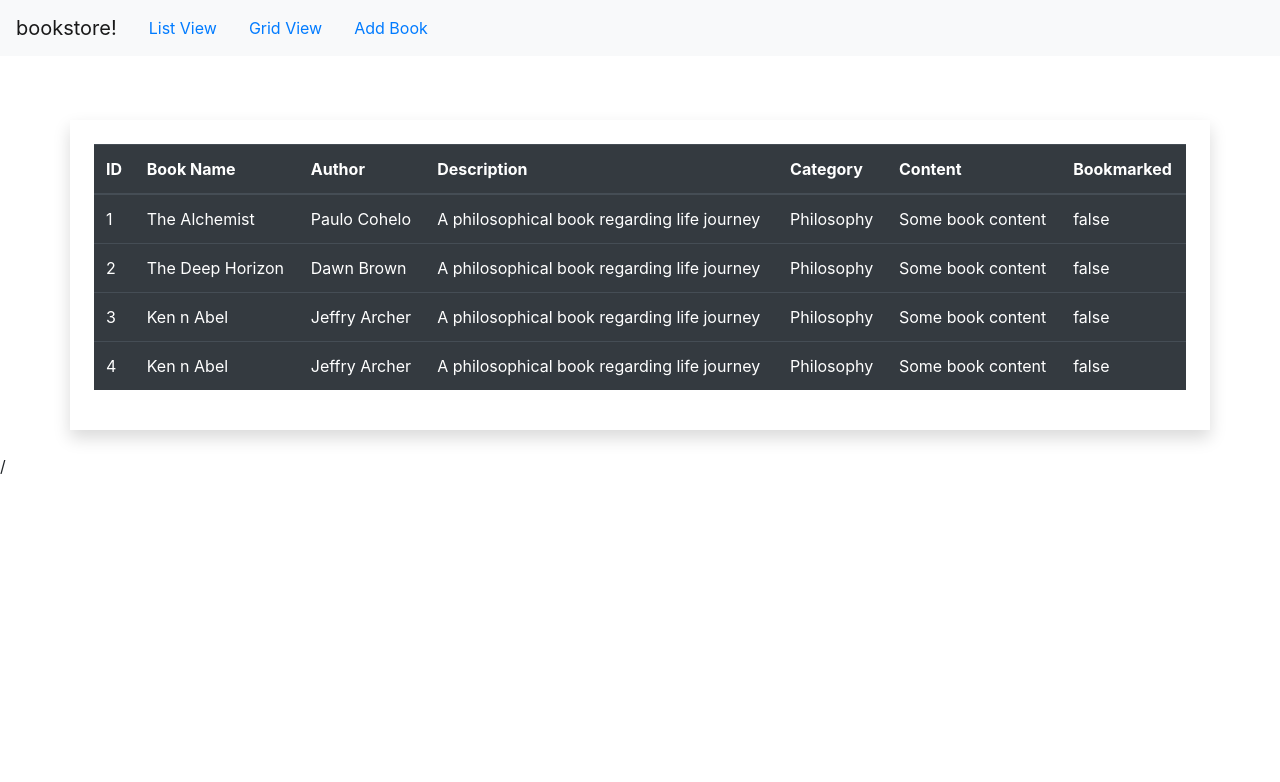
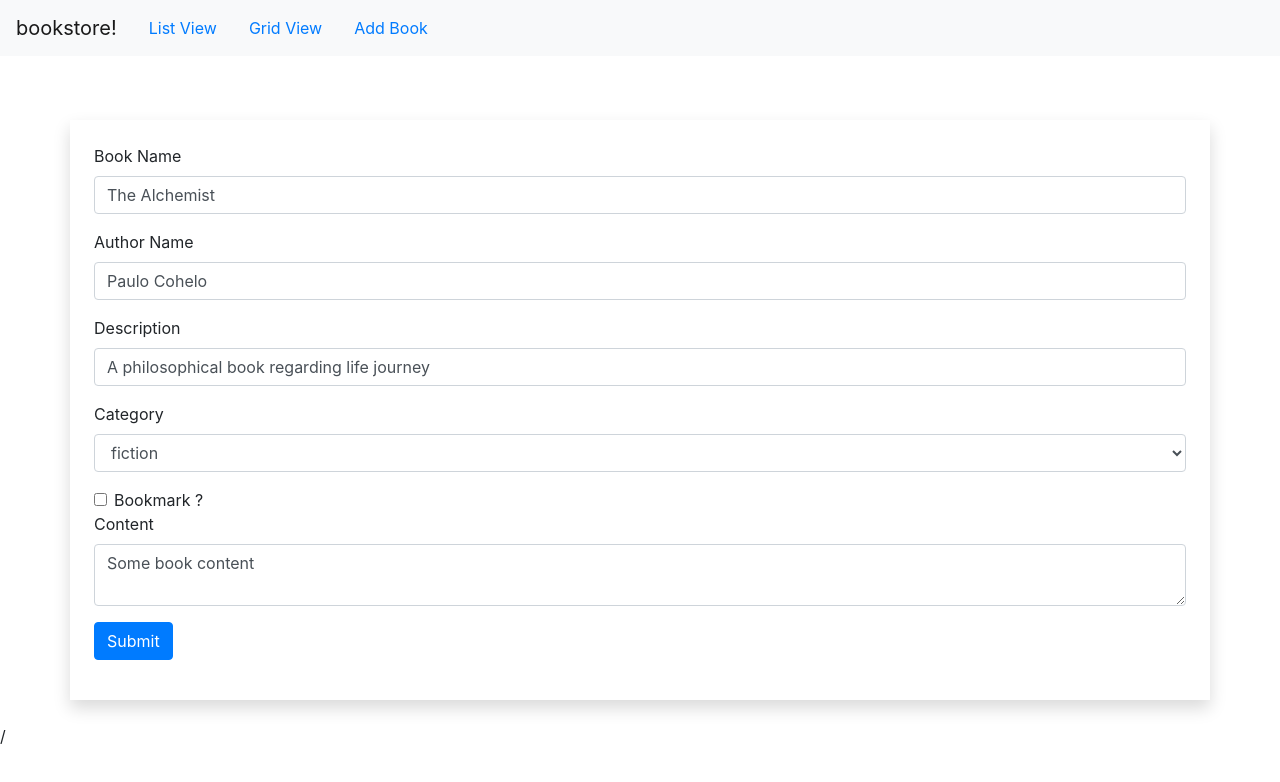
Before and after one commit to chinmayajena/bookstore, a React app: page /editbook in a window 1280 px wide. Shown: the top 782 px of the page. Built offline with nearby package versions, Linux system fonts and the light colour scheme; the HTML template or start-up script is replaced by a standard one.

Commit message:
added edit functionality

```diff
--- a/src/actions/actionCreators.js
+++ b/src/actions/actionCreators.js
@@ -2,7 +2,9 @@ import {
   ADD_BOOK,
   REMOVE_BOOK,
   BOOKMARK_BOOK,
-  SET_FILTER
+  SET_FILTER,
+  UPDATE_BOOK,
+  UPDATE_BOOK_PROGRESS
 } from "actions/actionTypes.js";
 
 let BookId = 5;
@@ -25,8 +27,32 @@ export const addBook = ({
   isBookmarked
 });
 
-export const deletebook = id => ({
+export const deleteBook = id => ({
   type: REMOVE_BOOK,
+  id: id
+});
+
+export const updateBook = ({
+  id,
+  name,
+  author,
+  description,
+  isBookmarked,
+  category,
+  content
+}) => ({
+  type: UPDATE_BOOK,
+  id,
+  name,
+  author,
+  description,
+  isBookmarked,
+  category,
+  content
+});
+
+export const updateBookProgress = id => ({
+  type: UPDATE_BOOK_PROGRESS,
   id: id
 });
 
@@ -39,3 +65,13 @@ export const setVisibilityFilter = filter => ({
   type: SET_FILTER,
   filter
 });
+
+export const sortBy = sortType => ({
+  type: "SORT_BY",
+  sortType
+});
+
+export const clear = () => ({
+  type: "CLEAR",
+  defaultFilter: "defaultState"
+});
--- a/src/actions/actionTypes.js
+++ b/src/actions/actionTypes.js
@@ -1,4 +1,6 @@
 export const ADD_BOOK = "ADD_BOOK";
+export const UPDATE_BOOK = "UPDATE_BOOK";
+export const UPDATE_BOOK_PROGRESS = "UPDATE_BOOK_PROGRESS";
 export const BOOKMARK_BOOK = "BOOKMARK_BOOK";
 export const REMOVE_BOOK = "REMOVE_BOOK";
 export const SHOW_ALL_BOOK = "SHOW_ALL_BOOK";
--- a/src/components/App.js
+++ b/src/components/App.js
@@ -2,6 +2,7 @@ import React from "react";
 import BookStoreListView from "containers/BookStoreListView.js";
 import BookStoreGridView from "containers/BookStoreGridView.js";
 import AddBook from "containers/Addbook.js";
+import EditBook from "containers/Editbook.js";
 import { Switch, BrowserRouter as Router, Route, Link } from "react-router-dom";
 import { Navbar, NavItem, Nav } from "react-bootstrap";
 
@@ -31,6 +32,7 @@ const App = () => {
                 <Route exact path="/" component={BookStoreListView} />
                 <Route path="/gridview" component={BookStoreGridView} />
                 <Route path="/createbook" component={AddBook} />
+                <Route path="/editbook" component={EditBook} />
                 {/* when none of the above match, <NoMatch> will be rendered */}
                 <Route component={BookStoreListView} />
               </Switch>
--- a/src/containers/BookStoreGridView.js
+++ b/src/containers/BookStoreGridView.js
@@ -1,7 +1,7 @@
 import React, { Component } from "react";
 import { connect } from "react-redux";
 import { bindActionCreators } from "redux";
-import { deletebook } from "actions/actionCreators.js";
+import { deleteBook, updateBookProgress } from "actions/actionCreators.js";
 
 class BookStoreGridView extends Component {
   constructor(props) {
@@ -9,8 +9,14 @@ class BookStoreGridView extends Component {
   }
 
   removeBook = id => {
-    const { deletebook } = this.props;
-    deletebook(id);
+    const { deleteBook } = this.props;
+    deleteBook(id);
+  };
+
+  editBook = id => {
+    const { updateBookProgress } = this.props;
+    updateBookProgress(id);
+    this.props.history.push("/editbook");
   };
 
   render() {
@@ -31,7 +37,10 @@ class BookStoreGridView extends Component {
                 {element.category}
               </p>
               <div className="card-footer">
-                <button className="btn btn-success btn-sm">
+                <button
+                  onClick={() => this.editBook(element.id)}
+                  className="btn btn-success btn-sm"
+                >
                   <i className="fa fa-edit" aria-hidden="true" />
                 </button>
                 <button
@@ -72,7 +81,8 @@ const mapStateToProps = state => {
 const mapDispatchToProps = dispatch => {
   return bindActionCreators(
     {
-      deletebook
+      deleteBook,
+      updateBookProgress
     },
     dispatch
   );
--- a/src/containers/CreateBookForm.js
+++ b/src/containers/CreateBookForm.js
@@ -44,7 +44,7 @@ let CreateBookForm = props => {
           <label className="label">Category</label>
           <div className="select">
             <Field className="form-control" name="category" component="select">
-              <option />
+              <option value="">Select a category...</option>
               <option value="fiction">fiction</option>
               <option value="non-fiction">non-fiction</option>
               <option value="Drama">Drama</option>
@@ -122,7 +122,11 @@ const renderField = ({
   </div>
 );
 
-export default (CreateBookForm = reduxForm({
+CreateBookForm = reduxForm({
   form: "createBook",
-  validate
-})(CreateBookForm));
+  enableReinitialize: true,
+  keepDirtyOnReinitialize: true,
+  updateUnregisteredFields: true
+})(CreateBookForm);
+
+export default CreateBookForm;
--- a/src/containers/EditBook.js
+++ b/src/containers/EditBook.js
@@ -0,0 +1,47 @@
+import React, { Component } from "react";
+import CreateBookForm from "./CreateBookForm.js";
+import PropTypes from "prop-types";
+import { connect } from "react-redux";
+import { removeBook, updateBook } from "actions/actionCreators.js";
+import { bindActionCreators } from "redux";
+
+class EditBook extends Component {
+  handleFormSubmit = values => {
+    const { updateBook } = this.props;
+    updateBook(values);
+    this.props.history.push("/");
+  };
+
+  render() {
+    return (
+      <CreateBookForm
+        initialValues={this.props.initialValues}
+        onSubmit={this.handleFormSubmit}
+      />
+    );
+  }
+}
+
+const mapDispatchToProps = dispatch => {
+  return bindActionCreators(
+    {
+      updateBook
+    },
+    dispatch
+  );
+};
+
+const getRecordForUpdate = (booksArray, recordId = 1) => {
+  let records = booksArray.filter(book => book.id === recordId);
+  return records.length > 0 ? records[0] : {};
+};
+
+export default connect(
+  state => ({
+    initialValues: getRecordForUpdate(
+      state.books,
+      state.visibilityFilter.updateRecordId
+    )
+  }),
+  mapDispatchToProps
+)(EditBook);
--- a/src/reducers/BookReducer.js
+++ b/src/reducers/BookReducer.js
@@ -1,4 +1,9 @@
-import { ADD_BOOK, REMOVE_BOOK, BOOKMARK_BOOK } from "actions/actionTypes";
+import {
+  ADD_BOOK,
+  REMOVE_BOOK,
+  BOOKMARK_BOOK,
+  UPDATE_BOOK
+} from "actions/actionTypes";
 
 const INITIAL_DATA = [
   {
@@ -6,7 +11,7 @@ const INITIAL_DATA = [
     name: "The Alchemist",
     author: "Paulo Cohelo",
     description: "A philosophical book regarding life journey",
-    category: "Philosophy",
+    category: "fiction",
     content: "Some book content",
     isBookmarked: false
   },
@@ -15,31 +20,33 @@ const INITIAL_DATA = [
     name: "The Deep Horizon",
     author: "Dawn Brown",
     description: "A philosophical book regarding life journey",
-    category: "Philosophy",
+    category: "fiction",
     content: "Some book content",
     isBookmarked: false
   },
   {
     id: 3,
-    name: "Ken n Abel",
-    author: "Jeffry Archer",
+    name: "Harry Potter",
+    author: "J K Rowling",
     description: "A philosophical book regarding life journey",
-    category: "Philosophy",
+    category: "fiction",
     content: "Some book content",
-    isBookmarked: false
+    isBookmarked: true
   },
   {
     id: 4,
-    name: "Ken n Abel",
+    name: "Kane n Abel",
     author: "Jeffry Archer",
     description: "A philosophical book regarding life journey",
-    category: "Philosophy",
+    category: "fiction",
     content: "Some book content",
     isBookmarked: false
   }
 ];
 
 const BookReducer = (state = INITIAL_DATA, action) => {
+  let recordIndex = parseInt(action.id);
+
   switch (action.type) {
     case ADD_BOOK:
       return [
@@ -54,17 +61,34 @@ const BookReducer = (state = INITIAL_DATA, action) => {
           isBookmarked: action.isBookmarked || false
         }
       ];
+
     case REMOVE_BOOK:
-      const numIndex = parseInt(action.id);
-      return state.filter(book => book.id !== numIndex);
+      return state.filter(book => book.id !== recordIndex);
+
     case BOOKMARK_BOOK:
-      const recordIndex = parseInt(action.id);
-      const foundRecord = state.filter(book => book.id === recordIndex);
+      let foundRecord = state.filter(book => book.id === recordIndex);
       let updatedRecord = {};
       if (foundRecord.length > 0) {
-        updatedRecord = { ...foundRecord[0], isBookmarked: true };
+        let bookmarkValue = foundRecord[0].isBookmarked;
+        updatedRecord = { ...foundRecord[0], isBookmarked: !bookmarkValue };
       }
       return [...state.filter(book => book.id !== recordIndex), updatedRecord];
+
+    case UPDATE_BOOK:
+      let otherRecords = state.filter(book => book.id !== recordIndex);
+      return [
+        ...otherRecords,
+        {
+          id: action.id,
+          name: action.name,
+          author: action.author,
+          description: action.description,
+          category: action.category,
+          content: action.content,
+          isBookmarked: action.isBookmarked || false
+        }
+      ];
+
     default:
       return state;
   }
--- a/src/reducers/FilterReducer.js
+++ b/src/reducers/FilterReducer.js
@@ -1,9 +1,21 @@
-import { SHOW_ALL, SET_VISIBILITY_FILTER } from "actions/actionTypes";
+import {
+  SHOW_ALL,
+  SET_VISIBILITY_FILTER,
+  UPDATE_BOOK_PROGRESS
+} from "actions/actionTypes";
 
-const visibilityFilter = (state = "SHOW_ALL", action) => {
+let filterDefaultState = {
+  text: "",
+  sortBy: "",
+  updateRecordId: undefined
+};
+
+const visibilityFilter = (state = filterDefaultState, action) => {
   switch (action.type) {
     case SET_VISIBILITY_FILTER:
       return action.filter;
+    case UPDATE_BOOK_PROGRESS:
+      return { ...state, updateRecordId: action.id };
     default:
       return state;
   }
```
Also changed, not shown: 2 other files (tests, documents, lock files or other folders).
